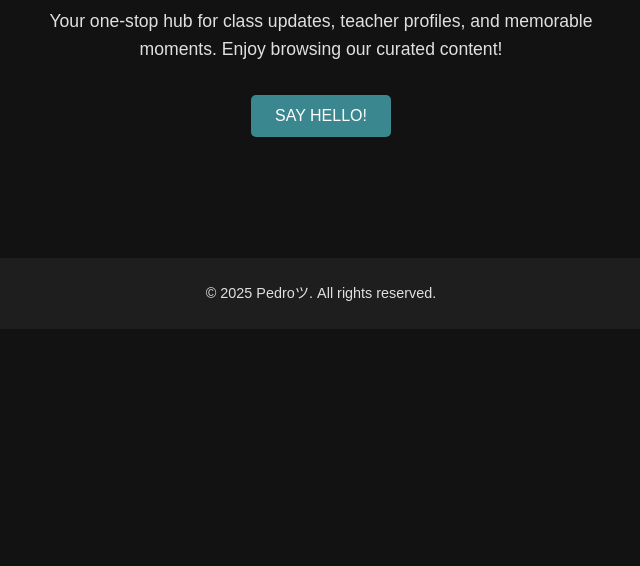
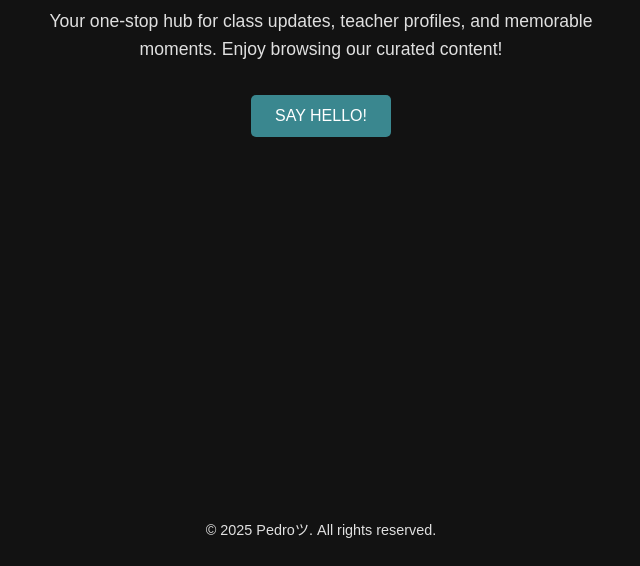
Before and after one commit to Maximus23451/13ctest, a plain HTML site: page index.html in a window 1280 px wide. Shown: the part 234-800 px from the top of the page, without its empty margins (319-959 px from the left). Drawn offline with Linux system fonts and the light colour scheme.

Commit message:
Update index.html

```diff
--- a/index.html
+++ b/index.html
@@ -135,11 +135,12 @@
       font-weight: bold;
     }
     footer {
-      background: #1e1e1e;
+      background: #121212;
       text-align: center;
       padding: 1.5rem;
       font-size: 0.9rem;
       flex-shrink: 0;
+      margin-top: auto;
     }
     .youtube-embed {
       width: 100%;
@@ -189,7 +190,7 @@
       100% { border-color: purple; }
     }
     @media (max-width: 1200px) {
-      .test-grid { grid-template-columns: repeat(4, 1fr); }
+      .test-grid { grid-template-columns: repeat(5, 1fr); }
     }
     @media (max-width: 992px) {
       .test-grid { grid-template-columns: repeat(3, 1fr); }
```
